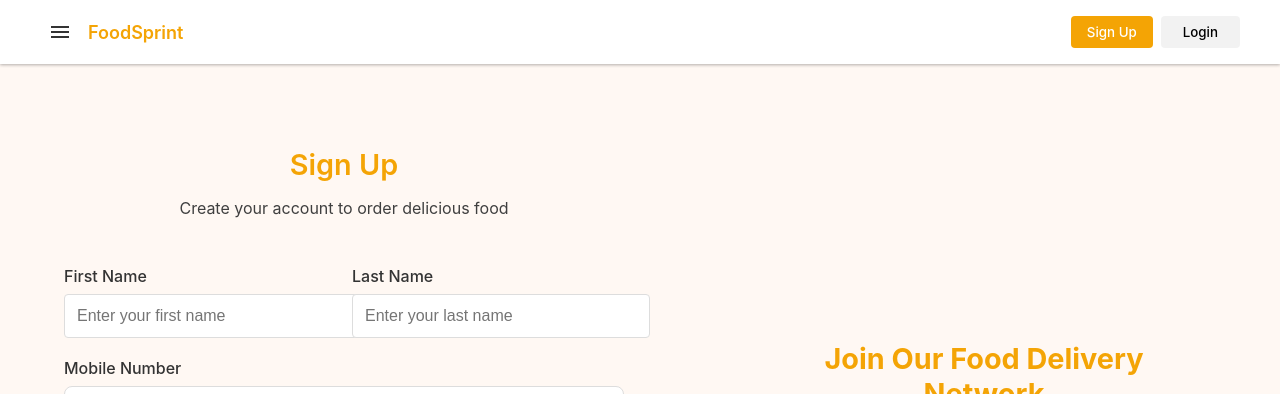
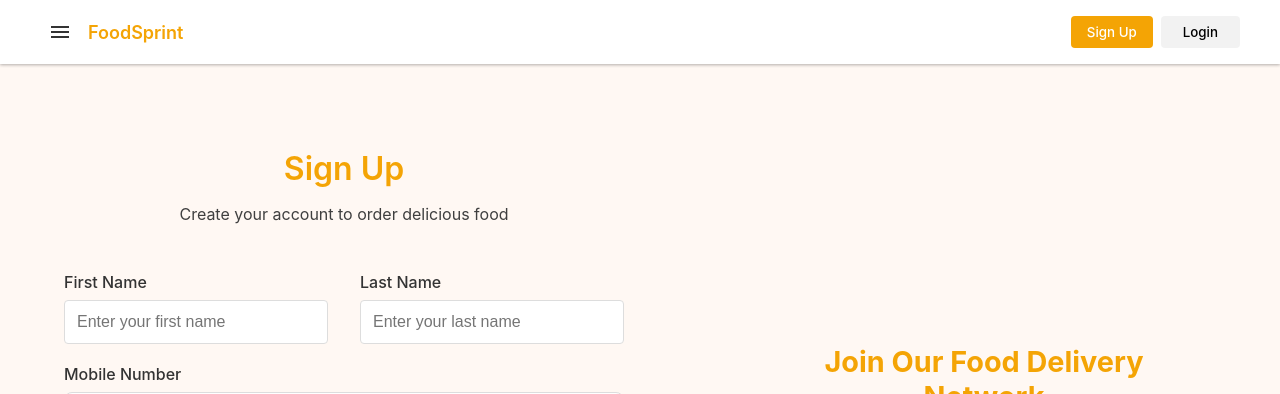
Before and after one commit to ChirathiSomadasa/Cloud-Native-Food-Ordering-Delivery-System, a React (Create React App) app in the folder frontend/: page /register in a window 1280 px wide. Shown: the top 394 px of the page. Built offline with nearby package versions, Linux system fonts and the light colour scheme; no server answers.

Commit message:
update signup page and footer

```diff
--- a/frontend/src/components/Footer.css
+++ b/frontend/src/components/Footer.css
@@ -4,7 +4,6 @@
     color: #333;
     line-height: 1.6;
     border-top: 1px solid #eee;
-    margin-top: 60px;
   }
 
   .footer-container {
@@ -50,7 +49,7 @@
     width: 40px;
     height: 40px;
     border-radius: 50%;
-    background-color: #f5f5f5;
+    background-color: #ffffff;
     color: #666;
     transition: all 0.3s ease;
   }
--- a/frontend/src/components/Footer.js
+++ b/frontend/src/components/Footer.js
@@ -15,22 +15,22 @@ function Footer() {
             <h2 className="footer-logo">FoodSprint</h2>
             <p className="footer-tagline">Fast delivery, delicious food, right to your door</p>
             <div className="footer-social">
-              <a href="https://facebook.com" className="social-link" aria-label="Facebook">
+              <Link to="https://facebook.com" className="social-link" aria-label="Facebook">
                 <Facebook size={20} />
-              </a>
-              <a href="https://instagram.com" className="social-link" aria-label="Instagram">
+              </Link>
+              <Link to="https://instagram.com" className="social-link" aria-label="Instagram">
                 <Instagram size={20} />
-              </a>
-              <a
-                href="https://wa.me/?text=Order%20delicious%20food%20from%20FoodExpress!"
+              </Link>
+              <Link
+                to="https://wa.me/?text=Order%20delicious%20food%20from%20FoodExpress!"
                 className="social-link"
                 aria-label="WhatsApp"
               >
                 <Phone size={20} />
-              </a>
-              <a href="https://youtube.com" className="social-link" aria-label="YouTube">
+              </Link>
+              <Link to="https://youtube.com" className="social-link" aria-label="YouTube">
                 <Youtube size={20} />
-              </a>
+              </Link>
             </div>
           </div>
 
--- a/frontend/src/pages/auth/signup/SignUp.css
+++ b/frontend/src/pages/auth/signup/SignUp.css
@@ -24,7 +24,7 @@
 }
 
 .signup-header h1 {
-    font-size: 2 rem;
+  font-size: 2rem;
   color: #f4a405;
   margin-bottom: 0.5rem;
 }
@@ -43,7 +43,7 @@
 
 .form-rowS {
   display: flex;
-    gap: 1rem;
+  gap: 2rem;
 }
 
 .form-groupS {
@@ -57,7 +57,14 @@
   font-weight: 500;
   font-size: 1rem;
 }
-
+.inputSU{
+  padding: 0.9rem;
+  border: 1px solid #ddd;
+  border-radius: 8px;
+  font-size: 0.9rem;
+  transition: border-color 0.3s;
+  width: 90% !important;
+}
 .inputS {
   padding: 0.9rem;
   border: 1px solid #ddd;
@@ -78,7 +85,7 @@
 }
 
 .city-search {
-  width: 95%;
+width: 95% !important;
 cursor: pointer;
 }
 
--- a/frontend/src/pages/auth/signup/SignUp.js
+++ b/frontend/src/pages/auth/signup/SignUp.js
@@ -205,7 +205,7 @@ function SignUp() {
                 First Name
               </label>
               <input
-                className="inputS"
+                className="inputSU"
                 type="text"
                 id="FirstName"
                 name="FirstName"
@@ -220,7 +220,7 @@ function SignUp() {
                 Last Name
               </label>
               <input
-                className="inputS"
+                className="inputSU"
                 type="text"
                 id="LastName"
                 name="LastName"
```
Lines whose indentation alone changed are shown as unchanged.
